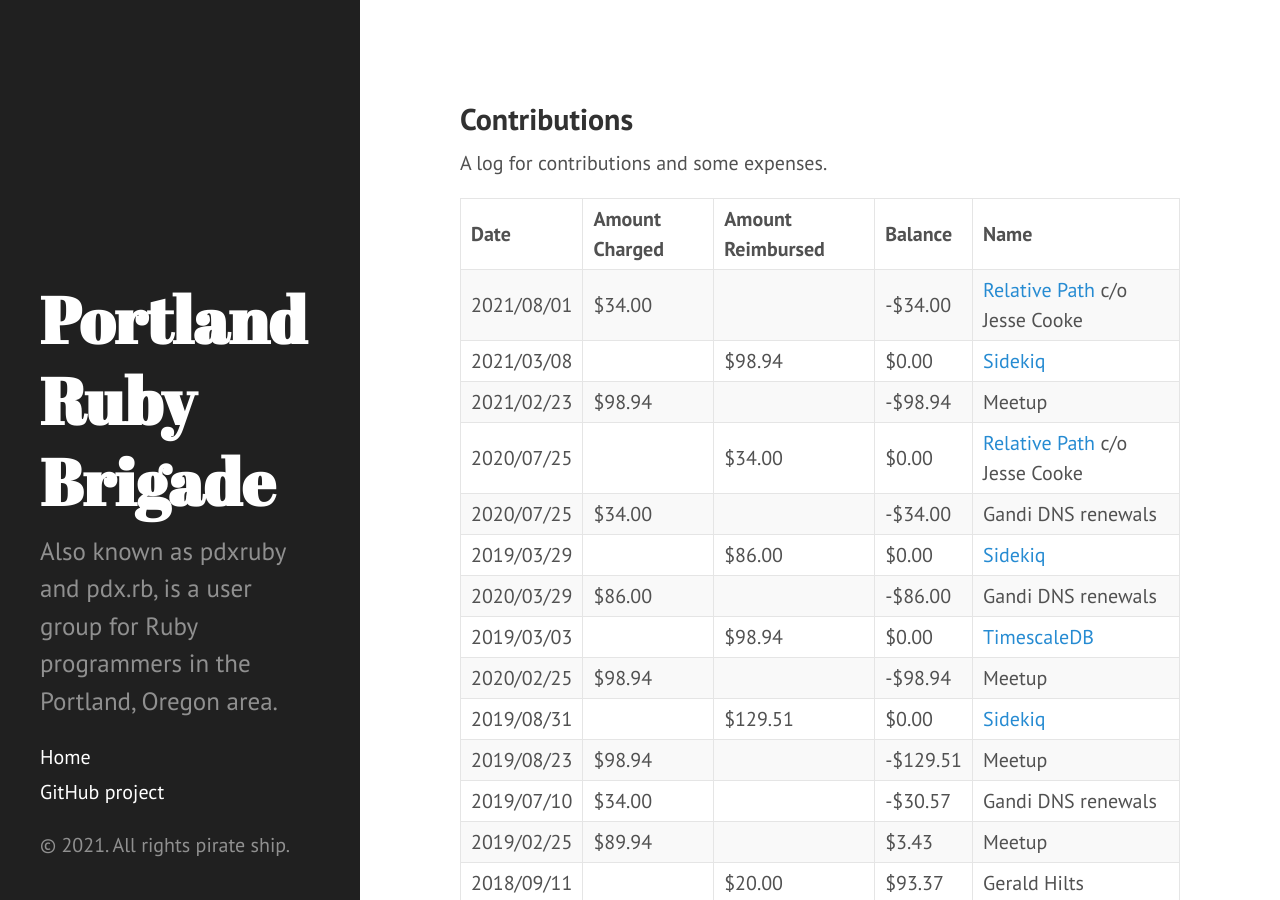
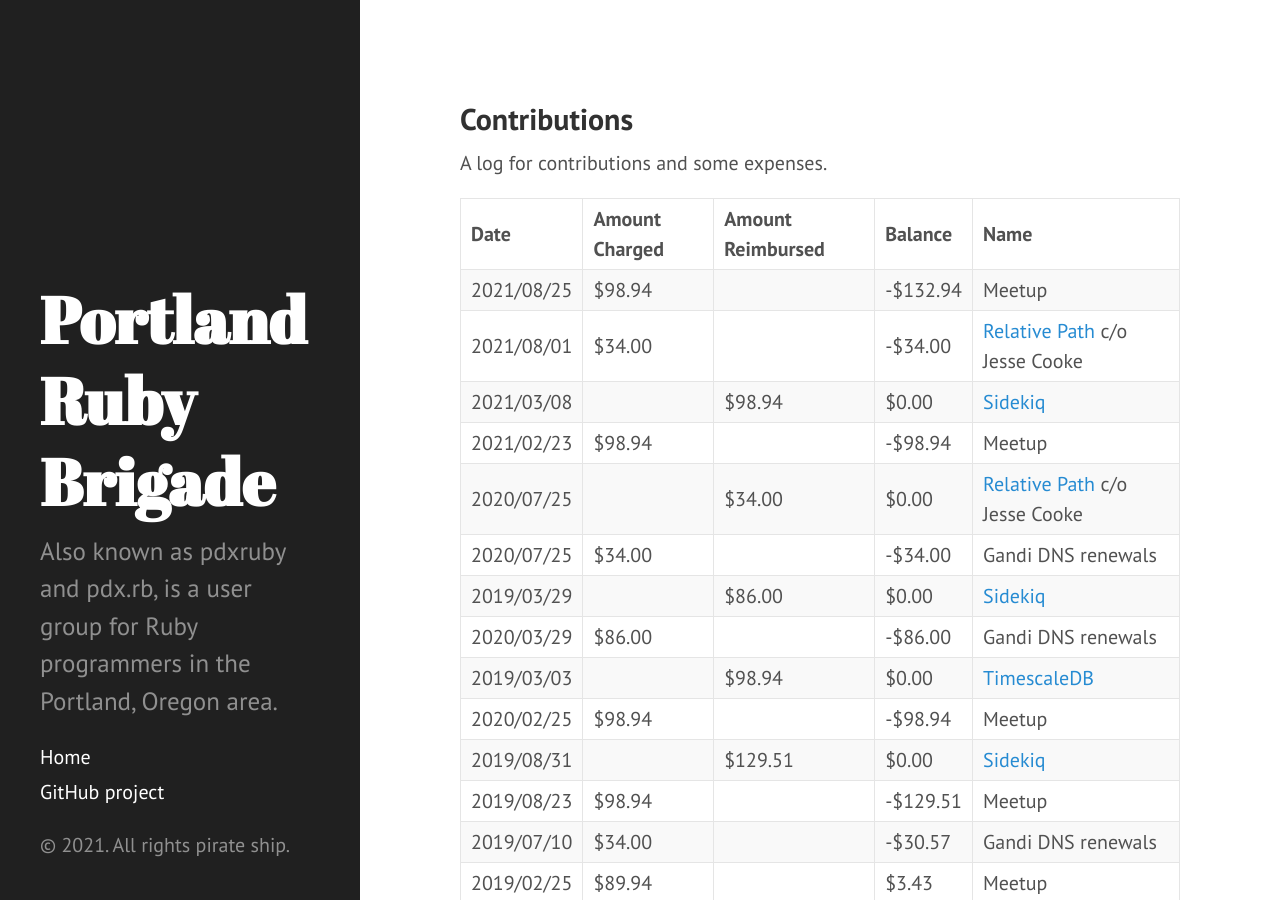
Before and after one commit to pdxruby/pdxruby.github.io, a Jekyll site: the page built from contributions.md, in a window 1280 px wide and 900 px high. Built offline with Jekyll 4.4.1, drawn with Linux system fonts in a browser that asks for light colours.

Commit message:
Add 2021-08-25 Meetup

```diff
--- a/contributions.md
+++ b/contributions.md
@@ -9,6 +9,7 @@ A log for contributions and some expenses.
 
 | Date       | Amount Charged | Amount Reimbursed | Balance   | Name                                                      |
 | :--------- | :------------- | :---------------- | :-------- | :-------------------------------------------------------- |
+| 2021/08/25 | $98.94         |                   | -$132.94  | Meetup
 | 2021/08/01 | $34.00         |                   | -$34.00   | [Relative Path](https://relativepath.io/) c/o Jesse Cooke |
 | 2021/03/08 |                | $98.94            | $0.00     | [Sidekiq](https://sidekiq.org/)                           |
 | 2021/02/23 | $98.94         |                   | -$98.94   | Meetup
```
